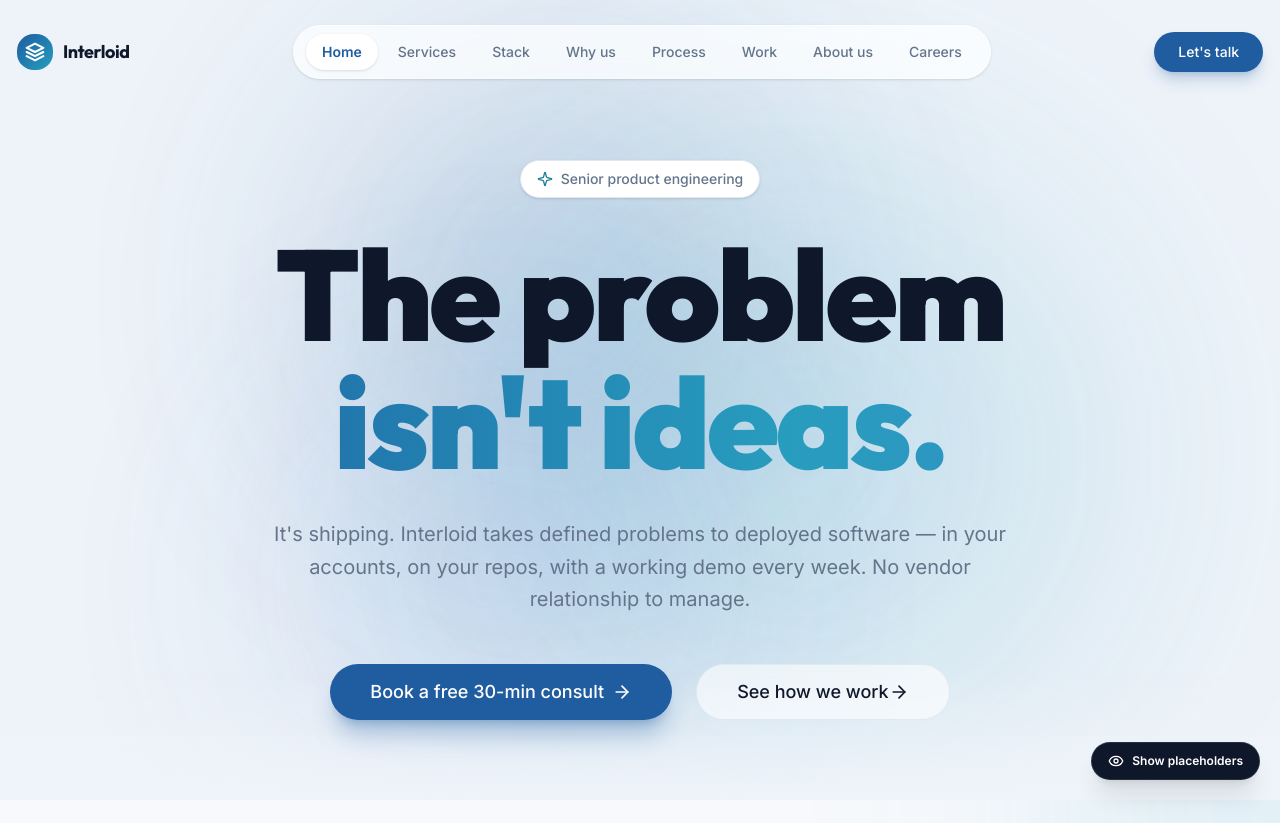
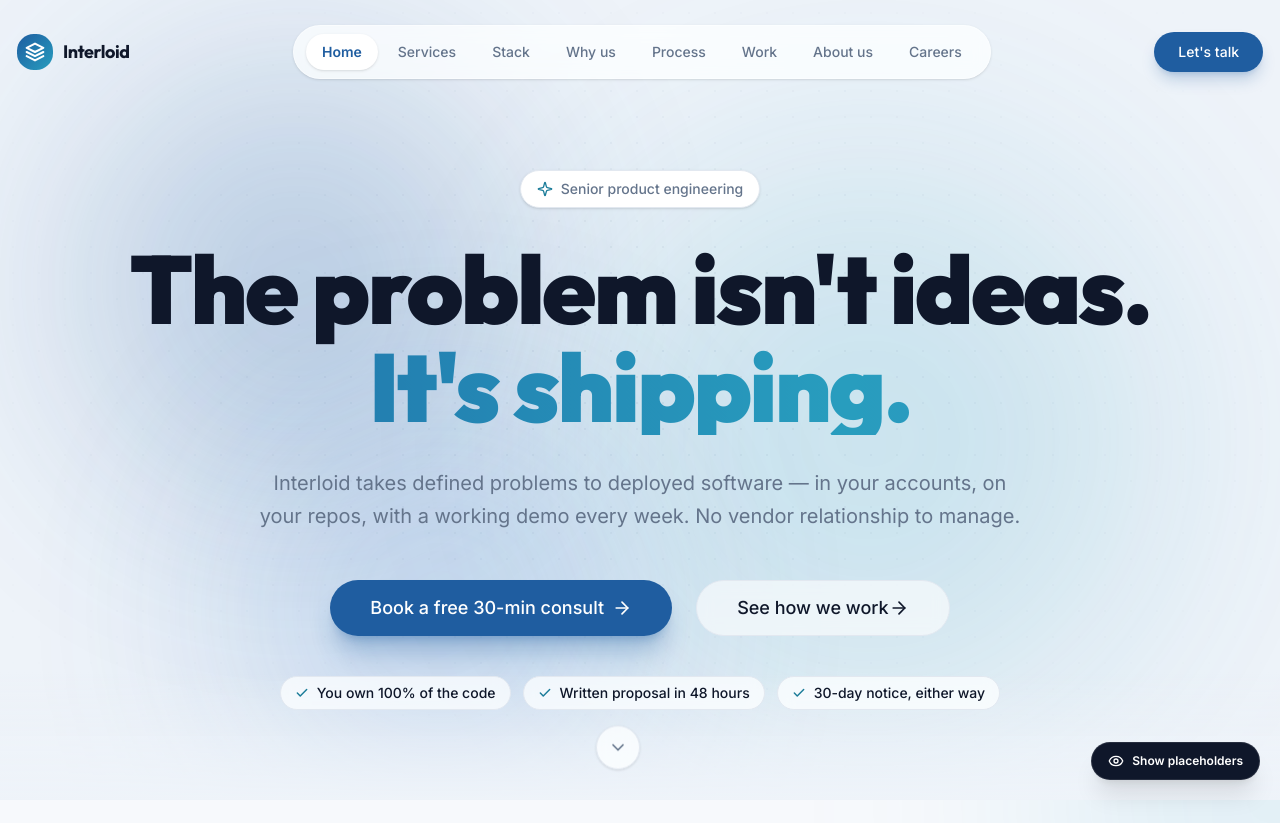
Before and after one commit to hariprathap-interloid/interloid, a website: page prototype3/index.html in a window 1280 px wide. Shown: the top 823 px of the page. Drawn offline with nearby package versions, Linux system fonts and the light colour scheme.

Commit message:
update hero section

```diff
--- a/prototype3/index.html
+++ b/prototype3/index.html
@@ -128,7 +128,21 @@
           0 0 0 4px var(--accent);
       }
 
-      /* Placeholder outliner — every prototype ships one (HANDOFF §8). */
+      /* DS §9.10 shine sweep — reserved for the single most important CTA. */
+  @keyframes shine { 0% { opacity: 0; left: -100% } 20% { opacity: .45 } 100% { opacity: 0; left: 100% } }
+  .shine::after {
+    content: ""; position: absolute; top: -50%; left: -100%;
+    width: 55%; height: 200%;
+    background: linear-gradient(90deg, transparent, rgba(255,255,255,.55), transparent);
+    transform: rotate(30deg); animation: shine 5s 1.5s infinite;
+    pointer-events: none;
+  }
+  .shine > * { position: relative; z-index: 1; }
+
+  @keyframes cue { 0%, 100% { transform: translate(-50%, 0) } 50% { transform: translate(-50%, 6px) } }
+  .scroll-cue { animation: cue 2.4s ease-in-out infinite; }
+
+  /* Placeholder outliner — every prototype ships one (HANDOFF §8). */
       body.show-ph [data-placeholder] {
         outline: 2px dashed #e11d48;
         outline-offset: 4px;
@@ -401,20 +415,30 @@
         id="home"
         class="relative flex min-h-screen items-center justify-center overflow-hidden bg-secondary pt-20"
       >
-        <!-- §2.5 ambient orbs, now in the brand's own hues rather than a generic
-       rainbow — this is most of why the page no longer reads as blank white. -->
+        <!-- §2.6 dot grid, radially masked so it fades out at the edges -->
         <div
-          class="pointer-events-none absolute inset-0 z-0"
+          class="pointer-events-none absolute inset-0 z-0 bg-[radial-gradient(var(--border)_1.5px,transparent_1.5px)] bg-[size:26px_26px] [mask-image:radial-gradient(ellipse_65%_60%_at_50%_45%,#000_10%,transparent_100%)]"
+          aria-hidden="true"
+        ></div>
+
+        <!-- §2.5 ambient orbs. Positioned with left/top, never transform:
+             transform belongs to the pointer/scroll parallax (§7.2). -->
+        <div
+          id="orbs"
+          class="pointer-events-none absolute inset-0 z-[1] overflow-hidden"
           aria-hidden="true"
         >
           <div
-            class="absolute left-1/2 top-1/2 size-[440px] -translate-x-[70%] -translate-y-[75%] rounded-full bg-brand/25 blur-[120px] animate-orb"
+            data-orb="1"
+            class="absolute left-[6%] top-[8%] size-[440px] rounded-full bg-brand/35 blur-[110px] animate-orb"
           ></div>
           <div
-            class="absolute left-1/2 top-1/2 size-[540px] -translate-x-[20%] -translate-y-[40%] rounded-full bg-accent/25 blur-[120px] animate-orb [animation-delay:2s]"
+            data-orb="2"
+            class="absolute left-[46%] top-[20%] size-[560px] rounded-full bg-accent/30 blur-[120px] animate-orb [animation-delay:2s]"
           ></div>
           <div
-            class="absolute left-1/2 top-1/2 size-[400px] -translate-x-[85%] -translate-y-[5%] rounded-full bg-brand-light/20 blur-[120px] animate-orb [animation-delay:4s]"
+            data-orb="3"
+            class="absolute left-[18%] top-[50%] size-[420px] rounded-full bg-brand-light/30 blur-[110px] animate-orb [animation-delay:4s]"
           ></div>
         </div>
 
@@ -447,12 +471,12 @@
           <h1
             data-reveal
             style="--delay: 100ms"
-            class="mb-8 font-display text-6xl font-black tracking-tight md:text-8xl lg:text-9xl"
+            class="mb-8 font-display text-5xl font-black leading-[1.02] tracking-tight md:text-6xl lg:text-7xl xl:text-8xl"
           >
-            <span class="block text-foreground">The problem</span>
+            <span class="block text-foreground">The problem isn't ideas.</span>
             <span
               class="block bg-gradient-to-r from-brand via-accent to-brand-light bg-[length:200%_auto] bg-clip-text text-transparent animate-gradient"
-              >isn't ideas.</span
+              >It's shipping.</span
             >
           </h1>
 
@@ -461,9 +485,9 @@
             style="--delay: 200ms"
             class="mx-auto mb-12 max-w-3xl text-xl leading-relaxed text-muted-foreground"
           >
-            It's shipping. Interloid takes defined problems to deployed software
-            — in your accounts, on your repos, with a working demo every week.
-            No vendor relationship to manage.
+            Interloid takes defined problems to deployed software — in your
+            accounts, on your repos, with a working demo every week. No vendor
+            relationship to manage.
           </p>
 
           <div
@@ -473,7 +497,7 @@
           >
             <a
               href="#contact"
-              class="active:scale-95 group inline-flex h-14 items-center gap-2 rounded-full bg-primary px-10 text-lg font-medium text-primary-foreground shadow-xl shadow-primary/30 transition-all hover:bg-brand-light hover:shadow-2xl hover:shadow-primary/40"
+              class="shine active:scale-95 group relative overflow-hidden inline-flex h-14 items-center gap-2 rounded-full bg-primary px-10 text-lg font-medium text-primary-foreground shadow-xl shadow-primary/30 transition-all hover:bg-brand-light hover:shadow-2xl hover:shadow-primary/40"
             >
               Book a free 30-min consult
               <svg
@@ -510,7 +534,34 @@
               </svg>
             </a>
           </div>
+
+          <div
+            data-reveal
+            style="--delay: 400ms"
+            class="mt-10 flex flex-wrap items-center justify-center gap-3"
+          >
+            <span
+              class="inline-flex items-center gap-2 rounded-full border border-border bg-card/70 px-3.5 py-1.5 text-sm font-medium text-foreground backdrop-blur-sm"
+              ><svg viewBox="0 0 24 24" fill="none" stroke="currentColor" stroke-width="2.5" stroke-linecap="round" stroke-linejoin="round" class="size-3.5 text-accent-strong" aria-hidden="true"><path d="M20 6 9 17l-5-5"/></svg>You own 100% of the code</span
+            >
+            <span
+              class="inline-flex items-center gap-2 rounded-full border border-border bg-card/70 px-3.5 py-1.5 text-sm font-medium text-foreground backdrop-blur-sm"
+              ><svg viewBox="0 0 24 24" fill="none" stroke="currentColor" stroke-width="2.5" stroke-linecap="round" stroke-linejoin="round" class="size-3.5 text-accent-strong" aria-hidden="true"><path d="M20 6 9 17l-5-5"/></svg>Written proposal in 48 hours</span
+            >
+            <span
+              class="inline-flex items-center gap-2 rounded-full border border-border bg-card/70 px-3.5 py-1.5 text-sm font-medium text-foreground backdrop-blur-sm"
+              ><svg viewBox="0 0 24 24" fill="none" stroke="currentColor" stroke-width="2.5" stroke-linecap="round" stroke-linejoin="round" class="size-3.5 text-accent-strong" aria-hidden="true"><path d="M20 6 9 17l-5-5"/></svg>30-day notice, either way</span
+            >
+          </div>
         </div>
+
+        <a
+          href="#services"
+          aria-label="Scroll to what we build"
+          class="scroll-cue absolute bottom-8 left-1/2 z-20 -translate-x-1/2 grid size-11 place-items-center rounded-full border border-border bg-card/70 text-muted-foreground shadow-sm backdrop-blur-sm transition-colors hover:border-primary hover:text-primary"
+        >
+          <svg viewBox="0 0 24 24" fill="none" stroke="currentColor" stroke-width="2" stroke-linecap="round" stroke-linejoin="round" class="size-5" aria-hidden="true"><path d="m6 9 6 6 6-6"/></svg>
+        </a>
 
         <div
           class="pointer-events-none absolute bottom-0 left-0 right-0 z-10 h-32 bg-gradient-to-t from-secondary to-transparent"
--- a/prototype3/script.js
+++ b/prototype3/script.js
@@ -123,6 +123,44 @@
   }
 
   /* ==========================================================================
+   HERO ORB PARALLAX — §7.2. Each orb's transform is driven imperatively from
+   pointer position and scroll offset. Displacement stays under 200px and the
+   depth factors differ per orb so they separate as the cursor moves.
+   ========================================================================== */
+const orbs = $$('[data-orb]');
+if (orbs.length && !REDUCED) {
+  const DEPTH = { 1: 60, 2: 110, 3: 85 };          /* px of travel per orb */
+  let px = 0, py = 0, sy = 0, queued = false;
+
+  const paint = () => {
+    queued = false;
+    orbs.forEach(el => {
+      const d = DEPTH[el.dataset.orb] || 70;
+      /* scroll drifts the orbs up more slowly than the page, so the hero
+         gains depth as it leaves rather than moving as one flat plane */
+      const y = py * d + sy * (d / 220);
+      el.style.transform = `translate3d(${(px * d).toFixed(1)}px, ${y.toFixed(1)}px, 0)`;
+    });
+  };
+  const queue = () => { if (!queued) { queued = true; requestAnimationFrame(paint); } };
+
+  const hero = $('#home');
+  hero.addEventListener('pointermove', (e) => {
+    const r = hero.getBoundingClientRect();
+    px = (e.clientX - r.left) / r.width  - 0.5;    /* -0.5 … 0.5 */
+    py = (e.clientY - r.top)  / r.height - 0.5;
+    queue();
+  });
+  hero.addEventListener('pointerleave', () => { px = 0; py = 0; queue(); });
+  addEventListener('scroll', () => {
+    if (window.scrollY > window.innerHeight) return;   /* hero is off-screen */
+    sy = window.scrollY;
+    queue();
+  }, { passive: true });
+  paint();
+}
+
+/* ==========================================================================
    SERVICES — §8.6 selector rows + §8.4 feature panel.
    §2.3: one hue per category, reused wherever that category appears.
    ========================================================================== */
--- a/prototype3/theme.css
+++ b/prototype3/theme.css
@@ -98,4 +98,6 @@
 
 @keyframes gradient { 0% { background-position: 0% } 50% { background-position: 100% } 100% { background-position: 0% } }
 @keyframes marquee  { from { transform: translateX(0) } to { transform: translateX(-33.333%) } }
-@keyframes orb      { 0%, 100% { transform: scale(1); opacity: 1 } 50% { transform: scale(1.12); opacity: .7 } }
+/* opacity only: `transform` is owned by the pointer/scroll parallax (§7.2).
+   Animating transform here would replace the whole property and cancel it. */
+@keyframes orb      { 0%, 100% { opacity: .95 } 50% { opacity: .6 } }
```
